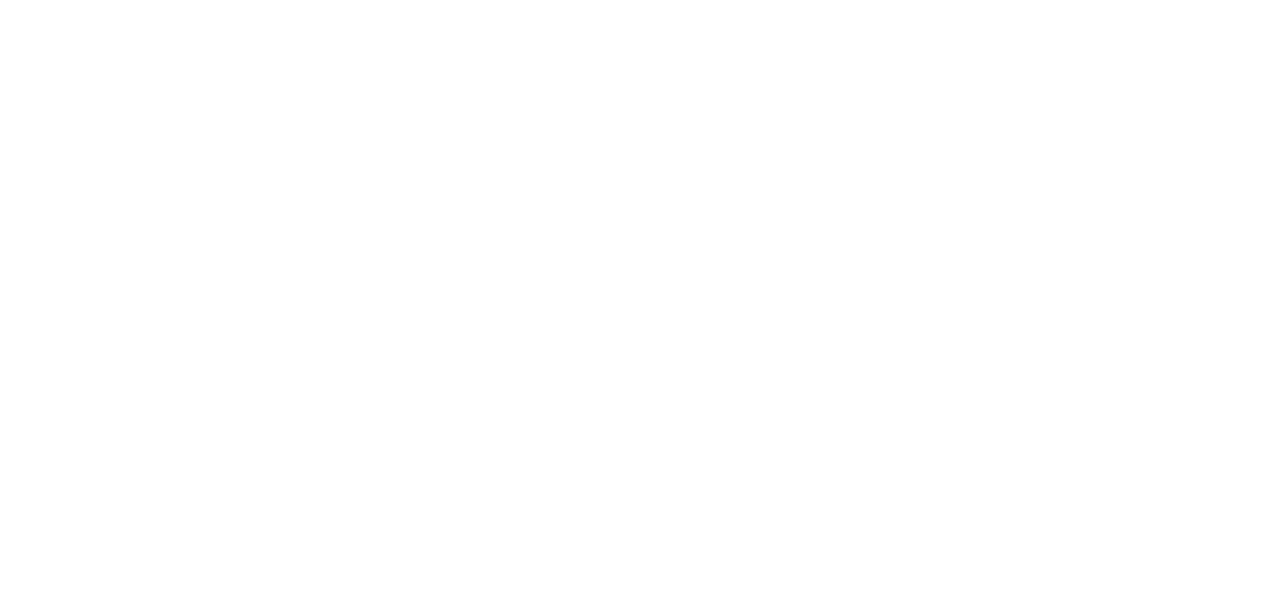
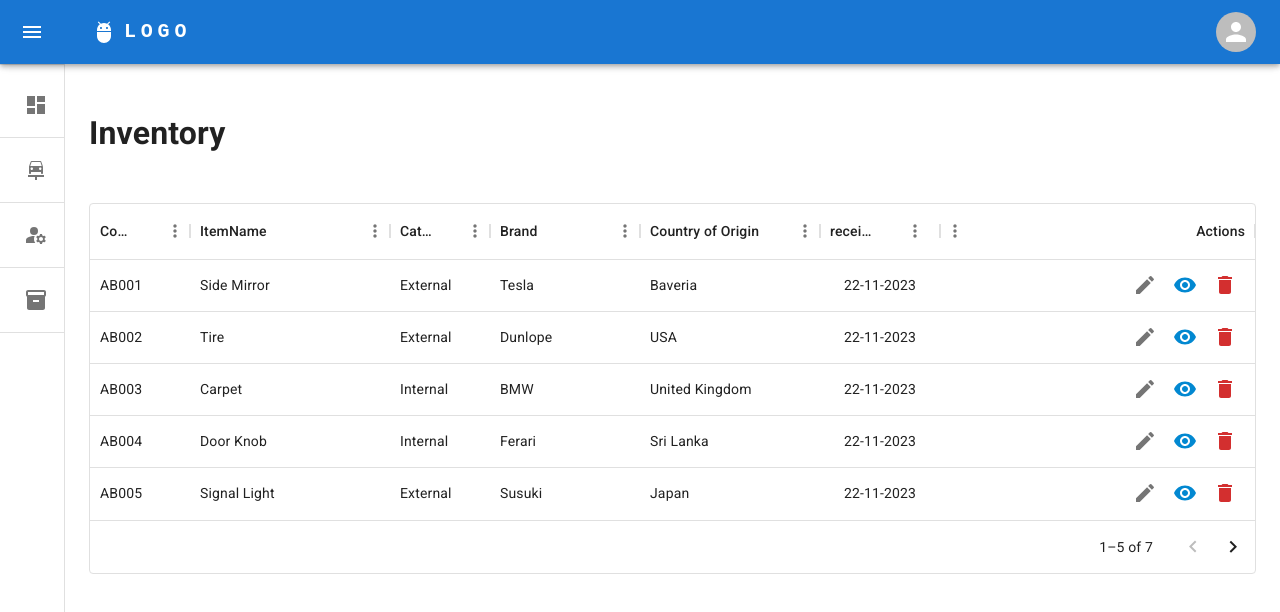
Before and after one commit to Sacheerc/Tech-Net-Auto-World-Front-End, a React (Create React App) app: page /inventorymanagement in a window 1280 px wide. Before the commit this address had no page. Shown: the top 612 px of the page. Built offline with nearby package versions, Linux system fonts and the light colour scheme.

Commit message:
Data grid implementation

```diff
--- a/package.json
+++ b/package.json
@@ -8,6 +8,7 @@
     "@fontsource/roboto": "^5.0.8",
     "@mui/icons-material": "^5.14.18",
     "@mui/material": "^5.14.18",
+    "@mui/x-data-grid": "^6.18.5",
     "@testing-library/jest-dom": "^5.17.0",
     "@testing-library/react": "^13.4.0",
     "@testing-library/user-event": "^13.5.0",
--- a/src/components/AppBar.tsx
+++ b/src/components/AppBar.tsx
@@ -8,7 +8,7 @@
 import { styled } from '@mui/material/styles';
 import { Box, Tooltip, Avatar, Menu, MenuItem } from '@mui/material';
 
-const drawerWidth = 240;
+const drawerWidth = 250;
 const settings = ['Profile', 'Account', 'Dashboard', 'Logout'];
 
 interface AppBarProps extends MuiAppBarProps {
--- /dev/null
+++ b/src/components/CustomDataGrid.tsx
@@ -0,0 +1,76 @@
+import * as React from 'react';
+import { DataGrid, GridCellParams, GridColDef } from '@mui/x-data-grid';
+import IconButton from '@mui/material/IconButton';
+import EditIcon from '@mui/icons-material/Edit';
+import VisibilityIcon from '@mui/icons-material/Visibility';
+import DeleteIcon from '@mui/icons-material/Delete';
+import { Grid } from '@mui/material';
+
+interface Row {
+  id: number | string;
+  [key: string]: any;
+}
+
+interface CustomDataGridProps {
+  columns: GridColDef[];
+  data: Row[];
+}
+
+const CustomDataGrid: React.FC<CustomDataGridProps> = ({ columns, data }) => {
+  const handleEdit = (id: number | string) => {
+    console.log(`Edit button clicked for ID: ${id}`);
+  };
+
+  const handleView = (id: number | string) => {
+    console.log(`View button clicked for ID: ${id}`);
+  };
+
+  const handleDelete = (id: number | string) => {
+    console.log(`Delete button clicked for ID: ${id}`);
+  };
+
+  // Add custom actions column to the provided columns
+  const columnsWithActions: GridColDef[] = [
+    ...columns,
+    {
+      field: 'actions',
+      headerName: 'Actions',
+      headerAlign: 'right',
+      flex: 1,
+      align: 'right',
+      renderCell: (params: GridCellParams<Row>) => (
+        <div>
+          <IconButton onClick={() => handleEdit(params.row.id)}>
+            <EditIcon />
+          </IconButton>
+          <IconButton color='info' onClick={() => handleView(params.row.id)}>
+            <VisibilityIcon />
+          </IconButton>
+          <IconButton color='error' onClick={() => handleDelete(params.row.id)}>
+            <DeleteIcon />
+          </IconButton>
+        </div>
+      ),
+    },
+  ];
+
+  return (
+    <Grid item container>
+      <DataGrid
+        rows={data}
+        columns={columnsWithActions}
+        initialState={{
+          pagination: {
+            paginationModel: {
+              pageSize: 5,
+            },
+          },
+        }}
+        pageSizeOptions={[5]}
+        autoHeight
+      />
+    </Grid>
+  );
+};
+
+export default CustomDataGrid;
--- a/src/components/Drawer.tsx
+++ b/src/components/Drawer.tsx
@@ -9,13 +9,16 @@
 import IconButton from '@mui/material/IconButton';
 import ChevronLeftIcon from '@mui/icons-material/ChevronLeft';
 import ChevronRightIcon from '@mui/icons-material/ChevronRight';
-import InboxIcon from '@mui/icons-material/MoveToInbox';
-import MailIcon from '@mui/icons-material/Mail';
 import { styled, useTheme, Theme, CSSObject } from '@mui/material/styles';
-import { Link } from '@mui/material';
 import { useNavigate } from 'react-router-dom';
 
-const drawerWidth = 240;
+//Icons from MUI
+import DashboardIcon from '@mui/icons-material/Dashboard';
+import CarRepairIcon from '@mui/icons-material/CarRepair';
+import ManageAccountsIcon from '@mui/icons-material/ManageAccounts';
+import InventoryIcon from '@mui/icons-material/Inventory';
+
+const drawerWidth = 250;
 
 interface DrawerProps {
   open: boolean;
@@ -104,10 +107,37 @@
                 justifyContent: 'center',
               }}
             >
-              <InboxIcon />
+              <DashboardIcon />
             </ListItemIcon>
             <ListItemText
               primary={'Dashboard'}
+              sx={{ opacity: open ? 1 : 0 }}
+            />
+          </ListItemButton>
+        </ListItem>
+        <Divider />
+        <ListItem
+          sx={{ display: 'block' }}
+          onClick={() => navigate('/vehiclemanagement')}
+        >
+          <ListItemButton
+            sx={{
+              minHeight: 48,
+              justifyContent: open ? 'initial' : 'center',
+              px: 2.5,
+            }}
+          >
+            <ListItemIcon
+              sx={{
+                minWidth: 0,
+                mr: open ? 3 : 'auto',
+                justifyContent: 'center',
+              }}
+            >
+              <CarRepairIcon />
+            </ListItemIcon>
+            <ListItemText
+              primary={'Vehicle Management'}
               sx={{ opacity: open ? 1 : 0 }}
             />
           </ListItemButton>
@@ -131,10 +161,37 @@
                 justifyContent: 'center',
               }}
             >
-              <InboxIcon />
+              <ManageAccountsIcon />
             </ListItemIcon>
             <ListItemText
               primary={'User Management'}
+              sx={{ opacity: open ? 1 : 0 }}
+            />
+          </ListItemButton>
+        </ListItem>
+        <Divider />
+        <ListItem
+          sx={{ display: 'block' }}
+          onClick={() => navigate('/inventorymanagement')}
+        >
+          <ListItemButton
+            sx={{
+              minHeight: 48,
+              justifyContent: open ? 'initial' : 'center',
+              px: 2.5,
+            }}
+          >
+            <ListItemIcon
+              sx={{
+                minWidth: 0,
+                mr: open ? 3 : 'auto',
+                justifyContent: 'center',
+              }}
+            >
+              <InventoryIcon />
+            </ListItemIcon>
+            <ListItemText
+              primary={'Inventory'}
               sx={{ opacity: open ? 1 : 0 }}
             />
           </ListItemButton>
--- /dev/null
+++ b/src/pages/inventoryManagement/InventoryManagement.tsx
@@ -0,0 +1,101 @@
+import React from 'react';
+import CustomDataGrid from '../../components/CustomDataGrid';
+import { GridColDef } from '@mui/x-data-grid';
+
+const columns: GridColDef[] = [
+  { field: 'code', headerName: 'Code' },
+  { field: 'itemName', headerName: 'ItemName', width: 200 },
+  { field: 'category', headerName: 'Category', width: 100 },
+  { field: 'brand', headerName: 'Brand', width: 150 },
+  {
+    field: 'countryOfOrigin',
+    headerName: 'Country of Origin',
+    resizable: true,
+    width: 180,
+  },
+  {
+    field: 'receivedDate',
+    headerName: 'receivedDate',
+    align: 'center',
+    headerAlign: 'center',
+    width: 120,
+  },
+];
+
+const data = [
+  {
+    id: 'AB001',
+    code: 'AB001',
+    itemName: 'Side Mirror',
+    category: 'External',
+    brand: 'Tesla',
+    countryOfOrigin: 'Baveria',
+    receivedDate: '22-11-2023',
+  },
+  {
+    id: 'AB002',
+    code: 'AB002',
+    itemName: 'Tire',
+    category: 'External',
+    brand: 'Dunlope',
+    countryOfOrigin: 'USA',
+    receivedDate: '22-11-2023',
+  },
+  {
+    id: 'AB003',
+    code: 'AB003',
+    itemName: 'Carpet',
+    category: 'Internal',
+    brand: 'BMW',
+    countryOfOrigin: 'United Kingdom',
+    receivedDate: '22-11-2023',
+  },
+  {
+    id: 'AB004',
+    code: 'AB004',
+    itemName: 'Door Knob',
+    category: 'Internal',
+    brand: 'Ferari',
+    countryOfOrigin: 'Sri Lanka',
+    receivedDate: '22-11-2023',
+  },
+  {
+    id: 'AB005',
+    code: 'AB005',
+    itemName: 'Signal Light',
+    category: 'External',
+    brand: 'Susuki',
+    countryOfOrigin: 'Japan',
+    receivedDate: '22-11-2023',
+  },
+  {
+    id: 'AB006',
+    code: 'AB006',
+    itemName: 'Break Oil',
+    category: 'Internal',
+    brand: 'Jaguar',
+    countryOfOrigin: 'Japan',
+    receivedDate: '22-11-2023',
+  },
+  {
+    id: 'AB007',
+    code: 'AB007',
+    itemName: 'Mount',
+    category: 'Repair',
+    brand: 'Benz',
+    countryOfOrigin: 'India',
+    receivedDate: '22-11-2023',
+  },
+];
+
+const InventoryManagement: React.FC = () => {
+  return (
+    <>
+      <h1>Inventory</h1>
+      <br />
+      <CustomDataGrid columns={columns} data={data} />
+    </>
+  );
+};
+
+export default InventoryManagement;
--- a/src/pages/userManagement/UserSummaryCard.tsx
+++ b/src/pages/userManagement/UserSummaryCard.tsx
@@ -1,7 +1,7 @@
+import React from 'react';
 import { Paper, Avatar, Grid, IconButton, Typography } from '@mui/material';
-import React from 'react';
+import MoreVertIcon from '@mui/icons-material/MoreVert';
 import avatar from '../../assets/images/dp.jpg';
-import MoreVertIcon from '@mui/icons-material/MoreVert';
 
 interface UserSummaryProp {
   username: string;
--- /dev/null
+++ b/src/pages/vehicleManagement/VehicleManagement.tsx
@@ -0,0 +1,95 @@
+import React from 'react';
+import CustomDataGrid from '../../components/CustomDataGrid';
+import { GridColDef } from '@mui/x-data-grid';
+import { Button, Grid, Paper, Typography } from '@mui/material';
+
+import AddIcon from '@mui/icons-material/Add';
+
+const columns: GridColDef[] = [
+  { field: 'vehicleNo', headerName: 'Vehicle No', width: 120 },
+  { field: 'vehicle', headerName: 'Vehicle', width: 100 },
+  { field: 'model', headerName: 'Model', width: 110 },
+  { field: 'color', headerName: 'Color' },
+  {
+    field: 'inTime',
+    headerName: 'In Time',
+    width: 180,
+  },
+  {
+    field: 'outTime',
+    headerName: 'Out Time',
+    width: 180,
+  },
+  {
+    field: 'status',
+    headerName: 'Status',
+    width: 120,
+  },
+];
+
+const data = [
+  {
+    id: 'CAQ-6219',
+    vehicleNo: 'CAQ-6219',
+    vehicle: 'Toyota Prius',
+    model: 'Cargo Car',
+    color: 'Red',
+    inTime: '22-11-2023 09.45 AM',
+    outTime: '22-11-2023 09.45 AM',
+    status: 'Complete',
+  },
+  {
+    id: 'CBQ-6218',
+    vehicleNo: 'CBQ-6218',
+    vehicle: 'Toyota Prius',
+    model: 'Cargo Car',
+    color: 'Black',
+    inTime: '22-11-2023 09.45 AM',
+    outTime: '22-11-2023 09.45 AM',
+    status: 'In Progress',
+  },
+  {
+    id: 'CAR-6219',
+    vehicleNo: 'CAR-6219',
+    vehicle: 'Toyota Prius',
+    model: 'Cargo Car',
+    color: 'Red',
+    inTime: '22-11-2023 09.45 AM',
+    outTime: '22-11-2023 09.45 AM',
+    status: 'Canceled',
+  },
+  {
+    id: 'CAQ-6220',
+    vehicleNo: 'CAQ-6220',
+    vehicle: 'Toyota Prius',
+    model: 'Cargo Car',
+    color: 'Black',
+    inTime: '22-11-2023 09.45 AM',
+    outTime: '22-11-2023 09.45 AM',
+    status: 'Completed',
+  },
+];
+
+const VehicleManagement: React.FC = () => {
+  return (
+    <Grid container xs={12} spacing={3} style={{ marginTop: 20 }}>
+      <Grid item container direction={'row'}>
+        <Grid xs={6}>
+          <Typography variant='h6' gutterBottom>
+            Vehicle Management
+          </Typography>
+        </Grid>
+        <Grid xs={6} display={'flex'} justifyContent={'flex-end'}>
+          <Button variant='outlined' endIcon={<AddIcon />}>
+            Add Vehicle
+          </Button>
+        </Grid>
+      </Grid>
+      <Grid item style={{ width: '100%' }}>
+        <CustomDataGrid columns={columns} data={data} />
+      </Grid>
+    </Grid>
+  );
+};
+
+export default VehicleManagement;
--- a/src/routes/PrivateRoute.tsx
+++ b/src/routes/PrivateRoute.tsx
@@ -7,7 +7,11 @@
 const PrivateRoute = ({ component }: { component: React.ReactElement }) => {
   const { authState } = useContext(AuthContext);
 
-  return authState.isLoggedIn ? component : <Navigate to='/login' replace />;
+  return authState.isLoggedIn || true ? (
+    component
+  ) : (
+    <Navigate to='/login' replace />
+  );
 };
 
 export default PrivateRoute;
```
Also changed, not shown: src/routes/MainRoutes.tsx (+10 -0 lines), 1 other file (tests, documents, lock files or other folders).
